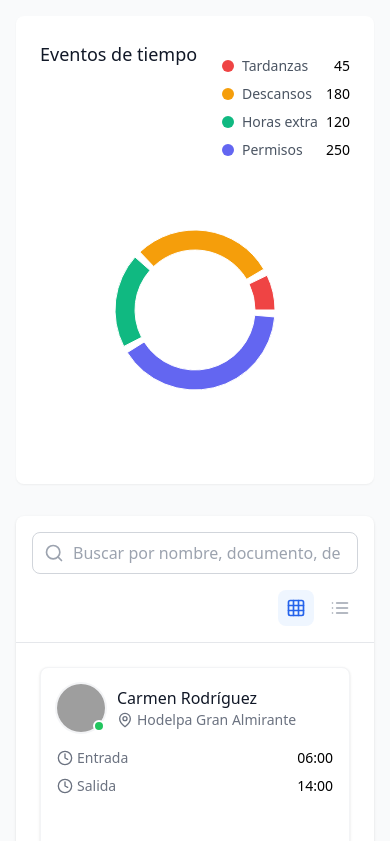
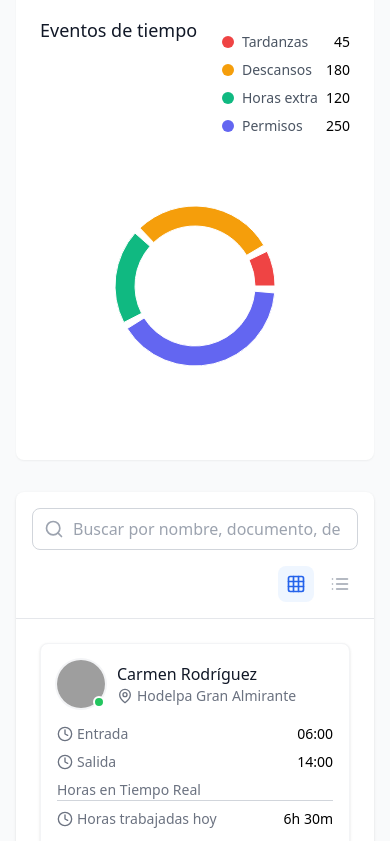
Before and after one commit to Dev-Ho-Tech/Prototype, a React (Vite) app: page / in a window 390 px wide. Shown: the part 1876-2717 px from the top of the page. Built offline with nearby package versions, Linux system fonts and the light colour scheme; grey boxes are pictures that could not be loaded.

Commit message:
panel de monitoreo

```diff
--- a/src/modules/dashboard/DashboardScreen.tsx
+++ b/src/modules/dashboard/DashboardScreen.tsx
@@ -166,8 +166,9 @@ function DashboardScreen() {
           ))}
         </div>
 
-        <div className="grid grid-cols-1 md:grid-cols-3 gap-6 mb-8">
-          <div className="bg-white rounded-lg shadow-sm p-6">
+        <div className="grid grid-cols-1 md:grid-cols-3 gap-6 mb-8 h-auto">
+
+          <div className="bg-white rounded-lg shadow-sm p-6 h-[400px]">
             <div className="flex justify-between">
               <h3 className="text-lg font-medium text-gray-900 mb-4 mr-4">Estado del día</h3>
               <div className="mt-4 space-y-2">
@@ -203,10 +204,9 @@ function DashboardScreen() {
                 <Tooltip />
               </PieChart>
             </ResponsiveContainer>
-
           </div>
 
-          <div className="bg-white rounded-lg shadow-sm p-6">
+          <div className="bg-white rounded-lg shadow-sm p-6 h-[400px]">
             <div className="flex justify-between">
               <h3 className="text-lg font-medium text-gray-900 mb-4">Horas trabajadas</h3>
               <div className="mt-4 space-y-2">
@@ -246,7 +246,7 @@ function DashboardScreen() {
 
           </div>
 
-          <div className="bg-white rounded-lg shadow-sm p-6">
+          <div className="bg-white rounded-lg shadow-sm p-6 ">
             <div className="flex justify-between">
               <h3 className="text-lg font-medium text-gray-900 mb-4">Eventos de tiempo</h3>
               <div className="mt-4 space-y-2">
@@ -355,6 +355,7 @@ function DashboardScreen() {
                         </div>
                       </div>
                       <div className="mt-4 space-y-2">
+
                         <div className="flex items-center justify-between text-sm">
                           <div className="flex items-center text-gray-500">
                             <Clock className="w-4 h-4 mr-1" />
@@ -364,6 +365,7 @@ function DashboardScreen() {
                             {employee.schedule[0].startTime || 'N/A'}
                           </span>
                         </div>
+
                         <div className="flex items-center justify-between text-sm">
                           <div className="flex items-center text-gray-500">
                             <Clock className="w-4 h-4 mr-1" />
@@ -373,14 +375,32 @@ function DashboardScreen() {
                             {employee.schedule[0].endTime || 'N/A'}
                           </span>
                         </div>
+
+                        <div className="flex items-center text-sm text-gray-500 border-b border-gray-300">
+                            <span className="truncate">Horas en Tiempo Real</span>
+                        </div>
+
+                        <div className="flex items-center justify-between text-sm">
+                          <div className="flex items-center text-gray-500">
+                            <Clock className="w-4 h-4 mr-1" />
+                            <span>Horas trabajadas hoy</span>
+                          </div>
+                          <span className="font-medium">
+                            6h 30m
+                          </span>
+                        </div>
+
                       </div>
+
                       <div className="mt-auto pt-4 border-t border-gray-100">
                         <div className="flex items-center justify-between">
+
                           <span className={`px-2 py-1 rounded-full text-xs font-medium ${
                             employee.status === 'working' ? 'bg-green-100 text-green-800' : 'bg-gray-100 text-gray-800'
                           }`}>
                             {employee.status === 'working' ? 'Activo' : 'Inactivo'}
                           </span>
+
                           <button
                             onClick={() => setSelectedEmployee(employee)}
                             className="text-blue-600 hover:text-blue-700 text-sm font-medium"
--- a/src/modules/dashboard/components/EmployeeMonitoringModal.tsx
+++ b/src/modules/dashboard/components/EmployeeMonitoringModal.tsx
@@ -176,10 +176,10 @@ export function EmployeeMonitoringModal({ employee, onClose }: EmployeeMonitorin
                     </button>
                   </div>
                   <div className="grid grid-cols-3 gap-4">
-                    <div className="bg-gray-50 rounded-lg p-4">
+                    {/* <div className="bg-gray-50 rounded-lg p-4">
                       <p className="text-sm text-gray-500">Horas trabajadas hoy</p>
                       <p className="text-2xl font-semibold text-gray-900">6h 30m</p>
-                    </div>
+                    </div> */}
                     <div className="bg-gray-50 rounded-lg p-4">
                       <p className="text-sm text-gray-500">Horas restantes</p>
                       <p className="text-2xl font-semibold text-gray-900">1h 30m</p>
```
